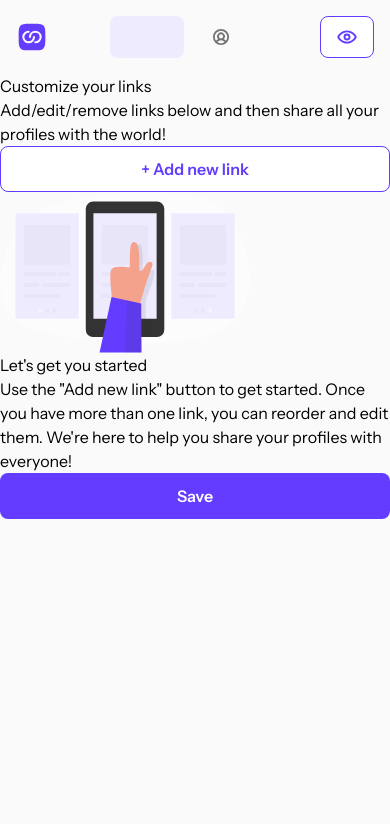
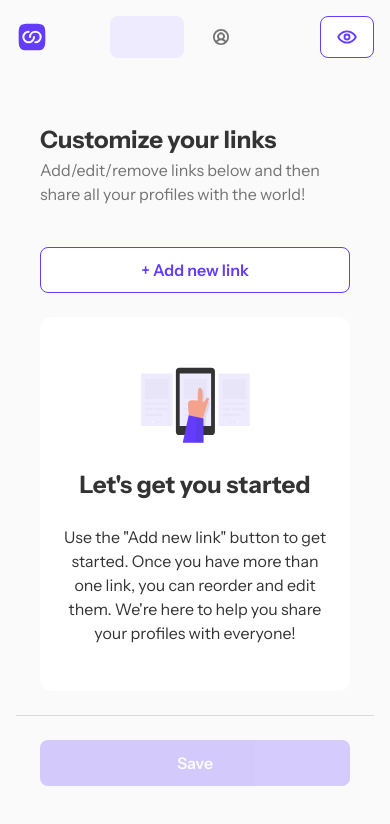
Before and after one commit to jownsu/link-sharing-app, a Next.js app: page /links in a window 390 px wide. Shown: the top 824 px of the page. Built offline with nearby package versions, Linux system fonts and the light colour scheme.

Commit message:
mobile of link page

```diff
--- a/app/(pages)/links/_components/LinkList.tsx
+++ b/app/(pages)/links/_components/LinkList.tsx
@@ -13,16 +13,19 @@ const LinkList = () => {
                 variant={"outline"}
                 size={"full"}
                 type="submit"
+                className="mb-[2.4rem]"
             >
                 + Add new link
             </Button>
             {!!links.length && <p>Render List</p>}
 
             {!links.length && (
-                <div>
-                    <EmptyIcon />
-                    <h2>Let&apos;s get you started</h2>
-                    <p>
+                <div className="mb-[2.4rem] rounded-[1.2rem] bg-white px-[2rem] py-[4.6rem] text-center">
+                    <EmptyIcon className="mx-auto mb-[2.4rem] h-[8rem] w-[12.477rem]" />
+                    <h2 className="mb-[2.2rem] text-[2.4rem] font-bold text-dark_grey">
+                        Let&apos;s get you started
+                    </h2>
+                    <p className="text-dark_grey">
                         Use the &quot;Add new link&quot; button to get started.
                         Once you have more than one link, you can reorder and
                         edit them. We&apos;re here to help you share your
@@ -31,7 +34,10 @@ const LinkList = () => {
                 </div>
             )}
 
-            <Button size="full">Save</Button>
+            <div className="mb-[2.4rem] h-[.1rem] w-[calc(100%_+_4.8rem)] translate-x-[-2.4rem] bg-borders"></div>
+            <Button size="full" disabled>
+                Save
+            </Button>
         </div>
     );
 };
--- a/app/(pages)/links/page.tsx
+++ b/app/(pages)/links/page.tsx
@@ -2,13 +2,17 @@ import LinkList from "./_components/LinkList";
 
 const LinkPage = () => {
     return (
-        <div>
-            <h1>Customize your links</h1>
-            <p>
-                Add/edit/remove links below and then share all your profiles
-                with the world!
-            </p>
-            <LinkList />
+        <div className="container py-[2.4rem]">
+            <div className="rounded-[1.2rem] p-[2.4rem]">
+                <h1 className="text-[2.4rem] font-bold leading-[150%] text-dark_grey">
+                    Customize your links
+                </h1>
+                <p className="mb-[4.1rem] text-grey">
+                    Add/edit/remove links below and then share all your profiles
+                    with the world!
+                </p>
+                <LinkList />
+            </div>
         </div>
     );
 };
```
